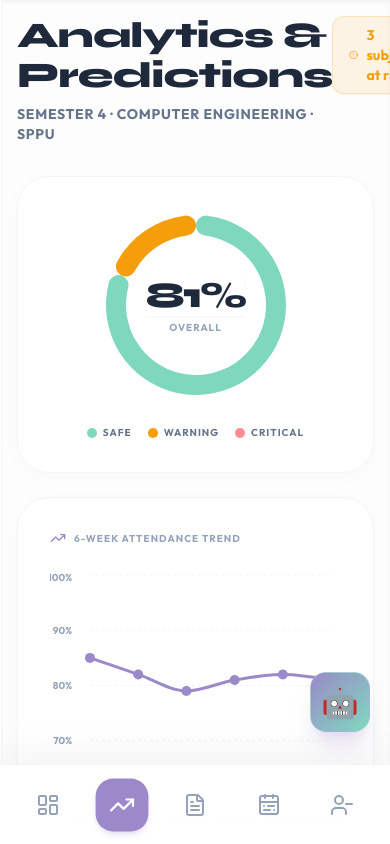
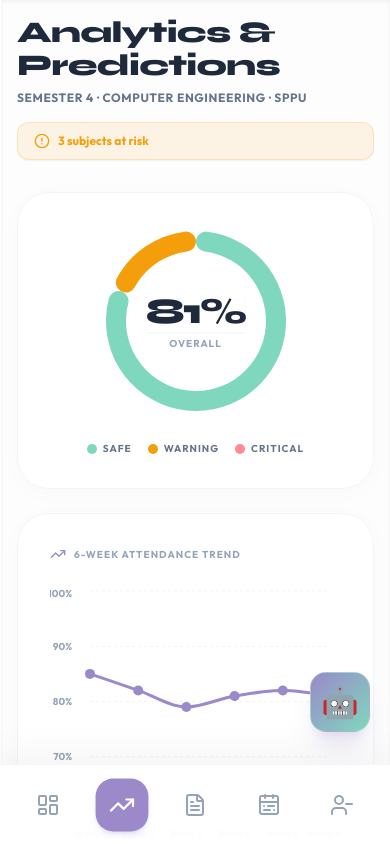
Before and after one commit to RUSHI-0007/smartbunk, a React (Vite) app: page /analytics in a window 390 px wide. Built offline with nearby package versions, Linux system fonts and the light colour scheme.

Commit message:
fix: resolve mobile typography overflow and wrap bounds

```diff
--- a/src/pages/Analytics.tsx
+++ b/src/pages/Analytics.tsx
@@ -20,15 +20,15 @@ export const Analytics = () => {
 
   return (
     <div className="space-y-8 animate-fade-in max-w-7xl">
-      <div className="flex justify-between items-start">
+      <div className="flex flex-col md:flex-row justify-between items-start md:items-end gap-4 mb-2">
         <div>
-          <h1 className="font-display text-4xl font-extrabold text-slate-800 tracking-tight mb-2">Analytics & Predictions</h1>
-          <p className="text-sm font-bold text-slate-500 tracking-wider">
+          <h1 className="font-display text-3xl md:text-4xl font-extrabold text-slate-800 tracking-tight leading-[1.1] mb-2">Analytics & Predictions</h1>
+          <p className="text-xs md:text-sm font-bold text-slate-500 tracking-wider">
             SEMESTER {studentData.semester} · {studentData.branch.toUpperCase()} · {studentData.university}
           </p>
         </div>
-        <div className="bg-warning/10 border border-warning/20 text-warning px-4 py-2 rounded-xl text-sm font-bold flex items-center gap-2 shadow-sm">
-          <AlertCircle className="w-4 h-4" /> {atRiskSubjects.length} subjects at risk
+        <div className="bg-warning/10 border border-warning/20 text-warning px-4 py-2.5 rounded-xl text-xs sm:text-sm font-bold flex items-center gap-2 shadow-sm shrink-0 w-full md:w-auto">
+          <AlertCircle className="w-4 h-4 shrink-0" /> <span className="truncate">{atRiskSubjects.length} subjects at risk</span>
         </div>
       </div>
 
--- a/src/pages/Assignments.tsx
+++ b/src/pages/Assignments.tsx
@@ -11,7 +11,7 @@ export const Assignments = () => {
     <div className="space-y-8 animate-fade-in max-w-6xl">
       <div className="flex justify-between items-start mb-10">
         <div>
-          <h1 className="font-display text-4xl font-extrabold text-slate-800 tracking-tight mb-2">Assignments Workspace</h1>
+          <h1 className="font-display text-3xl md:text-4xl font-extrabold text-slate-800 tracking-tight leading-tight mb-2">Assignments Workspace</h1>
           <p className="text-sm font-bold text-slate-500 tracking-wider">
             Manage your programming and theory submissions.
           </p>
--- a/src/pages/StudentDash.tsx
+++ b/src/pages/StudentDash.tsx
@@ -104,18 +104,18 @@ export const StudentDash = () => {
 
             return (
               <div key={subject.id} className={`bg-white rounded-3xl p-6 lg:p-8 flex flex-col justify-between cursor-pointer hover:shadow-xl transition-shadow border-t-[3px] border-l border-r border-b ${isCritical ? 'border-t-warning shadow-warning/5' : 'border-t-accent shadow-accent/5'}`}>
-                <div className="flex justify-between items-start mb-6">
-                  <div className="flex gap-4 items-start">
-                    <div className={`p-1.5 rounded-full border-2 ${isCritical ? 'border-warning text-warning bg-warning/5' : 'border-accent text-accent bg-accent/5'} mt-1`}>
+                <div className="flex justify-between items-start mb-6 gap-2">
+                  <div className="flex gap-3 items-start flex-1 min-w-0 pr-2">
+                    <div className={`p-1.5 shrink-0 rounded-full border-2 ${isCritical ? 'border-warning text-warning bg-warning/5' : 'border-accent text-accent bg-accent/5'} mt-1`}>
                       <ShieldCheck className="w-4 h-4" />
                     </div>
-                    <div>
-                      <h3 className="font-display font-extrabold text-xl lg:text-2xl text-slate-800 leading-tight mb-1">{subject.name}</h3>
-                      <p className="text-[10px] font-black text-slate-400 uppercase tracking-widest">{subject.code} · {subject.type}</p>
+                    <div className="min-w-0">
+                      <h3 className="font-display font-extrabold text-lg lg:text-2xl text-slate-800 leading-tight mb-1 whitespace-pre-wrap">{subject.name}</h3>
+                      <p className="text-[9px] md:text-[10px] font-black text-slate-400 uppercase tracking-widest truncate">{subject.code} · {subject.type}</p>
                     </div>
                   </div>
-                  <span className={`font-display text-4xl lg:text-5xl font-black tracking-tighter ${primaryColor}`}>
-                    {pct}<span className="text-2xl">%</span>
+                  <span className={`font-display text-3xl sm:text-4xl lg:text-5xl font-black tracking-tighter shrink-0 ${primaryColor}`}>
+                    {pct}<span className="text-xl sm:text-2xl">%</span>
                   </span>
                 </div>
 
```
